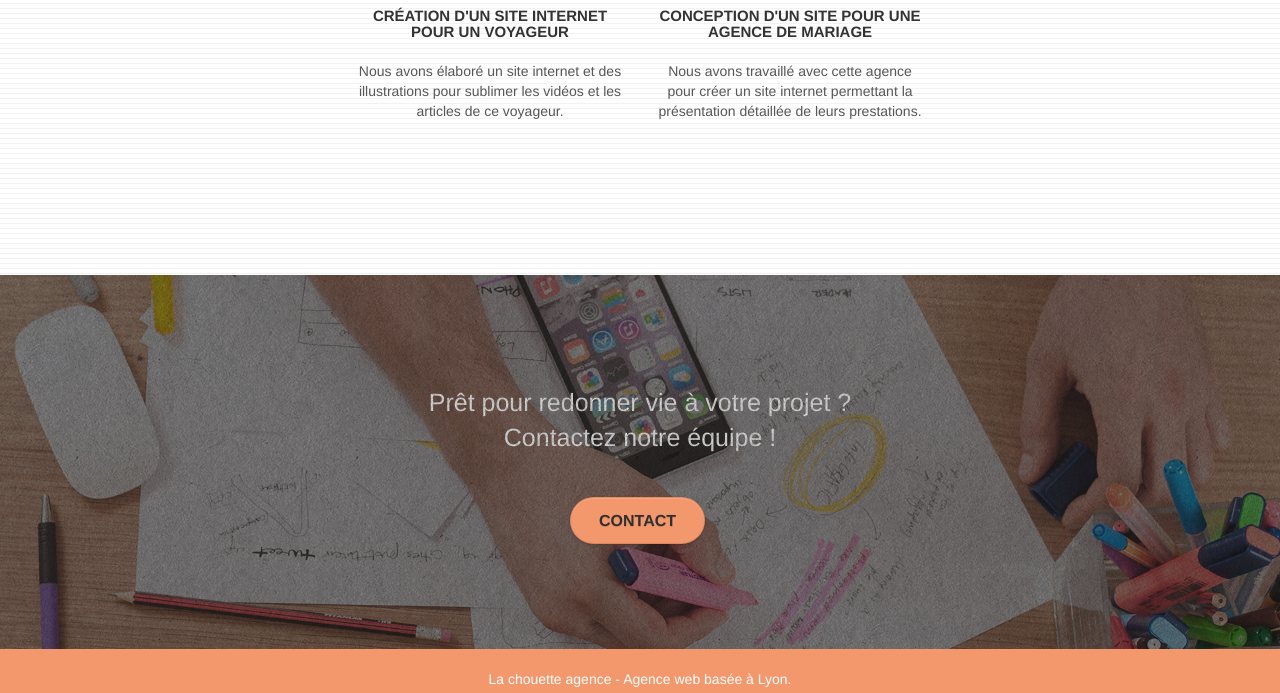
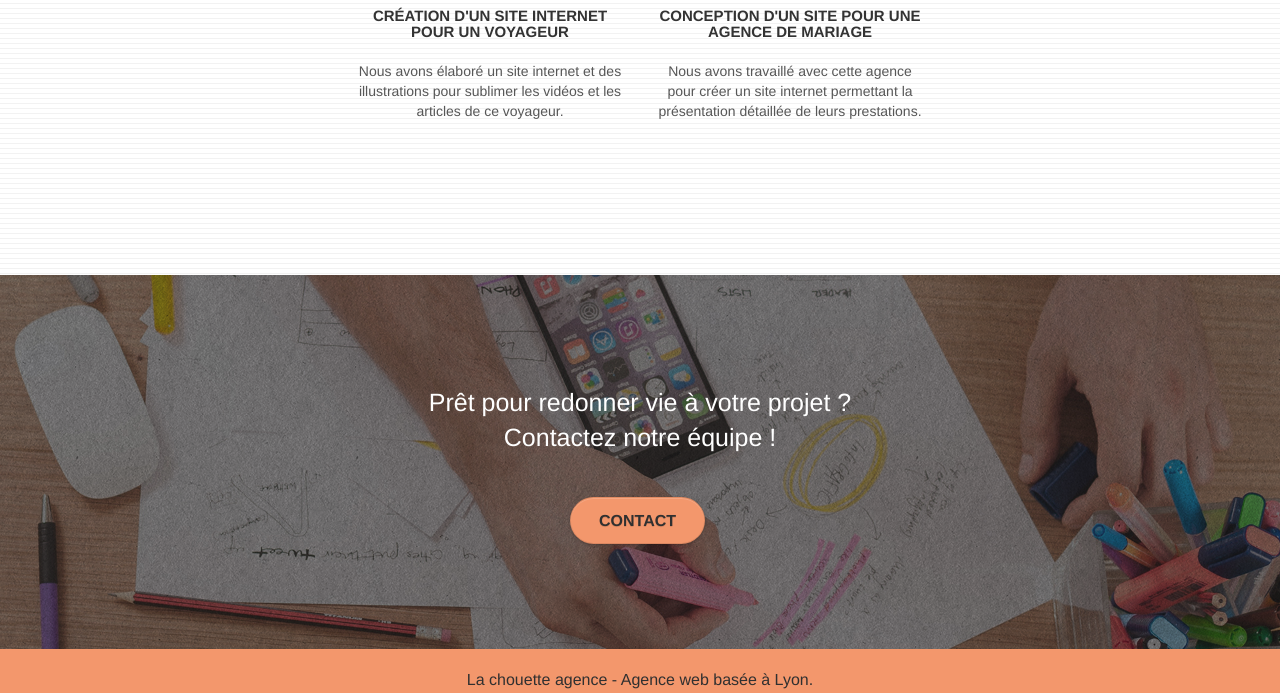
Before and after one commit to juba789/P4_Alioui_Malik, a plain HTML site: page index.html in a window 1280 px wide. Shown: the part 2875-3568 px from the top of the page. Drawn offline with Linux system fonts and the light colour scheme.

Commit message:
position relative pour h2 du bloc 5

```diff
--- a/index.html
+++ b/index.html
@@ -231,7 +231,7 @@
 	<div class="container bloc-sm">
 		<div class="row">
 			<div class="col-sm-12">
-				<p class="text-center white">
+				<p class="text-center black">
 					La chouette agence - Agence web basée à Lyon.<br>
 				</p>
 				<div class="row row-no-gutters social">
--- a/style.css
+++ b/style.css
@@ -369,11 +369,6 @@ padding-top: 5px;
 border-radius: 30px;
 }
 
-/* .col-sm-12.background */
-/* { */
-/* background:rgba(37,37,37,.7) */
-
-/* } */
 blockquote p
 {
     font-size: 23px;
@@ -381,8 +376,7 @@ blockquote p
 
 blockquote cite
 {
-    color:#575757;
-    /* color:red */
+color:#575757;
 }
 
 .mg-md.text-center.tc-white
@@ -393,9 +387,15 @@ color: #F3976C!important;
 
 .mg-md.text-center.tc-white.clear-text
 {
-    color:#FFFFFF!important;
-    font-size: 25px;
+color:#FFFFFF!important;
+font-size: 25px;
+position: relative;
+}
 
+.text-center.black
+{
+color: #303030!important;
+font-size: 16px;
 }
 
 @media (min-width: 768px) {
```
